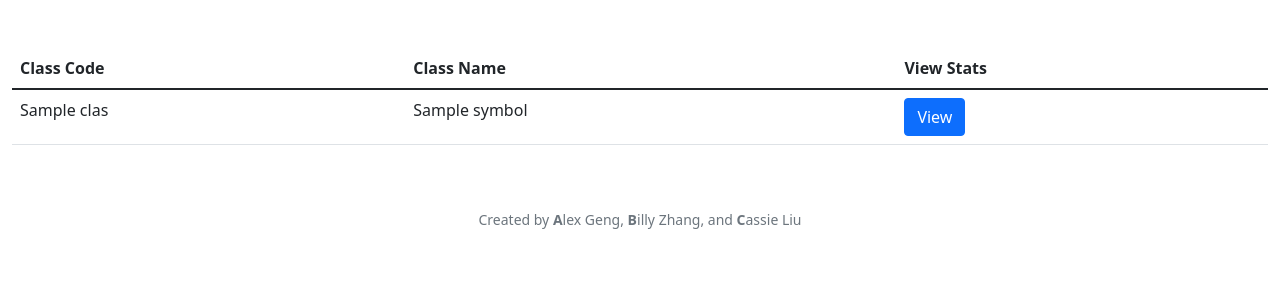
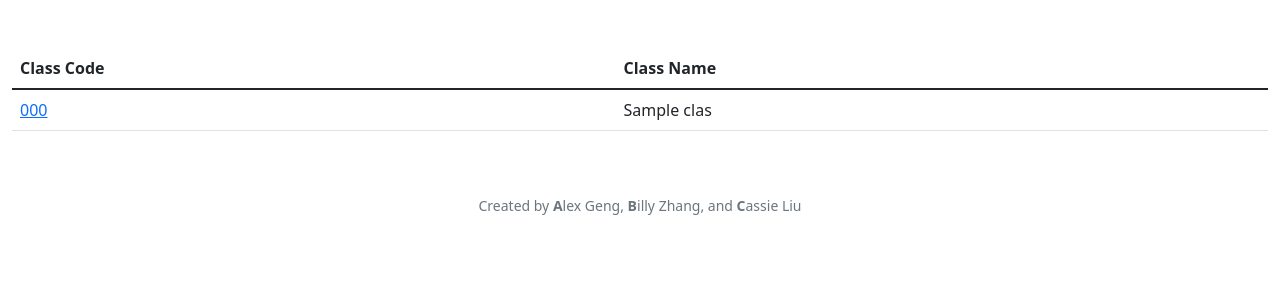
Before and after one commit to WilliamHYZhang/PGuide, a Flask app: template templates/index.html in a window 1280 px wide. Shown: the part 76-376 px from the top of the page. Run offline with Flask 2, Linux system fonts and the light colour scheme; the template is opened without the code that fills it: most values are stand-ins (such as "Sample title", 1, 10 or a date in 2020); some libraries are stand-ins or nearby versions.

Commit message:
feat: new jinja

```diff
--- a/templates/apology.html
+++ b/templates/apology.html
@@ -6,5 +6,5 @@
 
 {% block main %}
     <h1 style="text-align:center">{{ top }}</h1>
-    <h1 style="text-align:center">{{ bottom }}</h1>
+    <h2 style="text-align:center">{{ bottom }}</h2>
 {% endblock %}
--- a/templates/index.html
+++ b/templates/index.html
@@ -10,16 +10,14 @@
             <tr>
                 <th class="text-start">Class Code</th>
                 <th class="text-start">Class Name</th>
-                <th class="text-start">View Stats</th>
             </tr>
         </thead>
 
         <tbody>
             {% for class in classes %}
                 <tr>
+                    <td class="text-start"><a href="/class?id={{ class.code }}">{{ class.code }}</a></td>
                     <td class="text-start">{{ class.name }}</td>
-                    <td class="text-start">{{ class.symbol }}</td>
-                    <td class="text-start"><button class="btn btn-primary" type="submit">View</button></td>
                 </tr>
             {% endfor %}
         </tbody>
```
Also changed, not shown: pguide.db, 1 other file.
